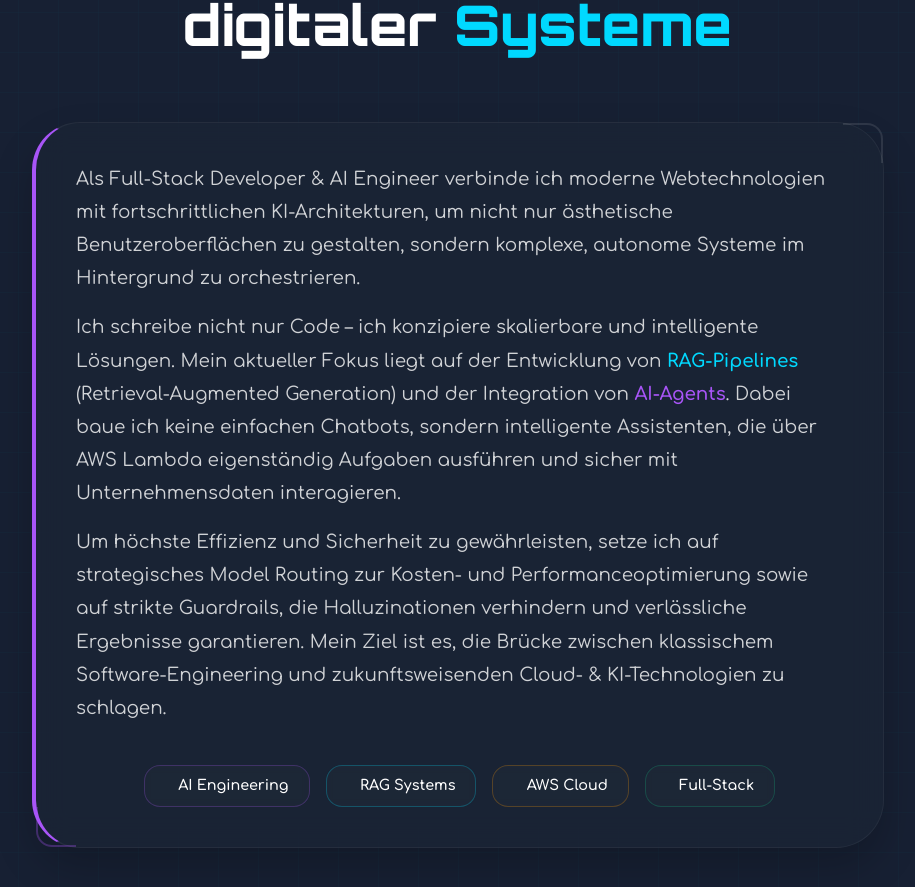
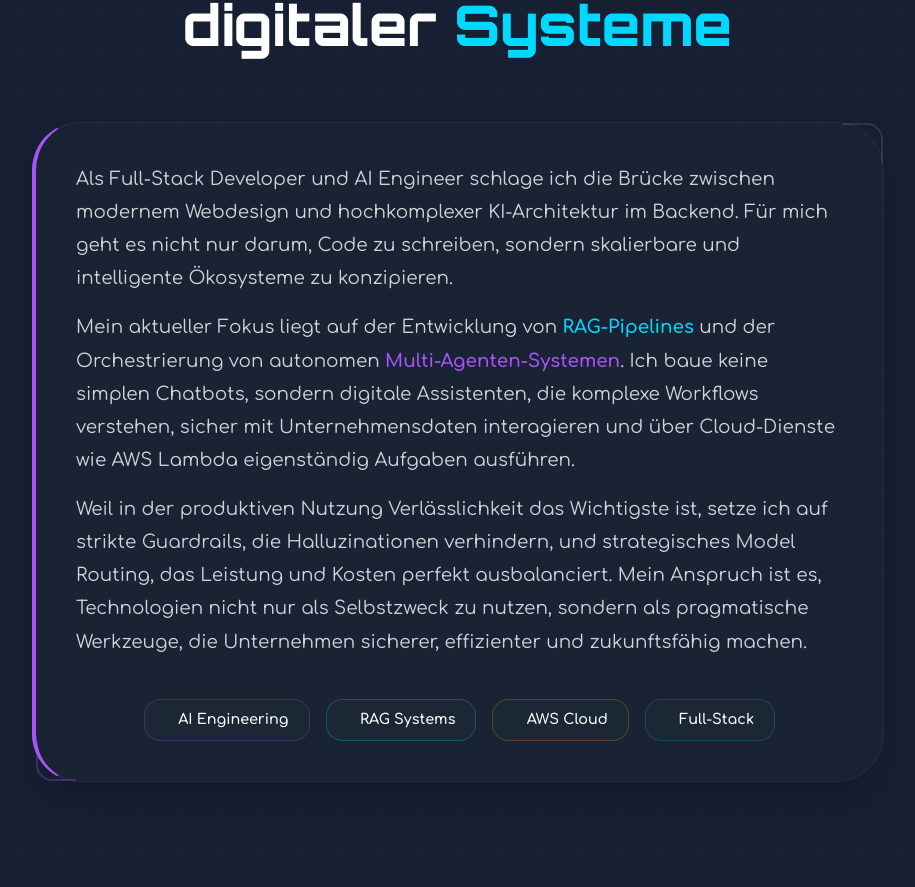
Before and after one commit to cakmakg/Flex-Portfoilo-page, a React (Vite) app: page / in a window 1280 px wide. Shown: the part 1453-2340 px from the top of the page, without its empty margins (182-1097 px from the left). Built offline with nearby package versions, Linux system fonts and the light colour scheme; some icons are missing; a web font is replaced by a local one.

Commit message:
Update About and Hero components, add new CV"

```diff
--- a/src/components/About.jsx
+++ b/src/components/About.jsx
@@ -97,15 +97,15 @@ const About = () => {
                         <Box sx={{ position: 'absolute', bottom: 0, left: 0, width: 40, height: 40, borderBottom: '2px solid rgba(168,85,247,0.3)', borderLeft: '2px solid rgba(168,85,247,0.3)', borderBottomLeftRadius: 16 }} />
 
                         <Typography variant="body1" paragraph sx={{ fontSize: '1.15rem', lineHeight: 1.8, color: 'rgba(255,255,255,0.8)' }}>
-                            Als Full-Stack Developer & AI Engineer verbinde ich moderne Webtechnologien mit fortschrittlichen KI-Architekturen, um nicht nur ästhetische Benutzeroberflächen zu gestalten, sondern komplexe, autonome Systeme im Hintergrund zu orchestrieren.
+                            Als Full-Stack Developer und AI Engineer schlage ich die Brücke zwischen modernem Webdesign und hochkomplexer KI-Architektur im Backend. Für mich geht es nicht nur darum, Code zu schreiben, sondern skalierbare und intelligente Ökosysteme zu konzipieren.
                         </Typography>
 
                         <Typography variant="body1" paragraph sx={{ fontSize: '1.15rem', lineHeight: 1.8, color: 'rgba(255,255,255,0.8)' }}>
-                            Ich schreibe nicht nur Code – ich konzipiere skalierbare und intelligente Lösungen. Mein aktueller Fokus liegt auf der Entwicklung von <strong style={{ color: '#00d9ff', fontWeight: 600 }}>RAG-Pipelines</strong> (Retrieval-Augmented Generation) und der Integration von <strong style={{ color: '#a855f7', fontWeight: 600 }}>AI-Agents</strong>. Dabei baue ich keine einfachen Chatbots, sondern intelligente Assistenten, die über AWS Lambda eigenständig Aufgaben ausführen und sicher mit Unternehmensdaten interagieren.
+                            Mein aktueller Fokus liegt auf der Entwicklung von <strong style={{ color: '#00d9ff', fontWeight: 600 }}>RAG-Pipelines</strong> und der Orchestrierung von autonomen <strong style={{ color: '#a855f7', fontWeight: 600 }}>Multi-Agenten-Systemen</strong>. Ich baue keine simplen Chatbots, sondern digitale Assistenten, die komplexe Workflows verstehen, sicher mit Unternehmensdaten interagieren und über Cloud-Dienste wie AWS Lambda eigenständig Aufgaben ausführen.
                         </Typography>
 
                         <Typography variant="body1" sx={{ fontSize: '1.15rem', lineHeight: 1.8, color: 'rgba(255,255,255,0.8)', mb: 5 }}>
-                            Um höchste Effizienz und Sicherheit zu gewährleisten, setze ich auf strategisches Model Routing zur Kosten- und Performanceoptimierung sowie auf strikte Guardrails, die Halluzinationen verhindern und verlässliche Ergebnisse garantieren. Mein Ziel ist es, die Brücke zwischen klassischem Software-Engineering und zukunftsweisenden Cloud- & KI-Technologien zu schlagen.
+                            Weil in der produktiven Nutzung Verlässlichkeit das Wichtigste ist, setze ich auf strikte Guardrails, die Halluzinationen verhindern, und strategisches Model Routing, das Leistung und Kosten perfekt ausbalanciert. Mein Anspruch ist es, Technologien nicht nur als Selbstzweck zu nutzen, sondern als pragmatische Werkzeuge, die Unternehmen sicherer, effizienter und zukunftsfähig machen.
                         </Typography>
 
                         {/* Highlight Chips */}
--- a/src/components/Hero.jsx
+++ b/src/components/Hero.jsx
@@ -466,7 +466,7 @@ const Hero = () => {
 
                             <Button
                                 variant="outlined"
-                                href="/Lebenslauf.pdf"
+                                href="/Gökhan Cakmak.docx (3).pdf"
                                 startIcon={<DownloadIcon />}
                                 sx={{
                                     borderColor: '#a855f7', color: '#a855f7', fontWeight: 600,
```
Also changed, not shown: 2 other files (tests, documents, lock files or other folders).
